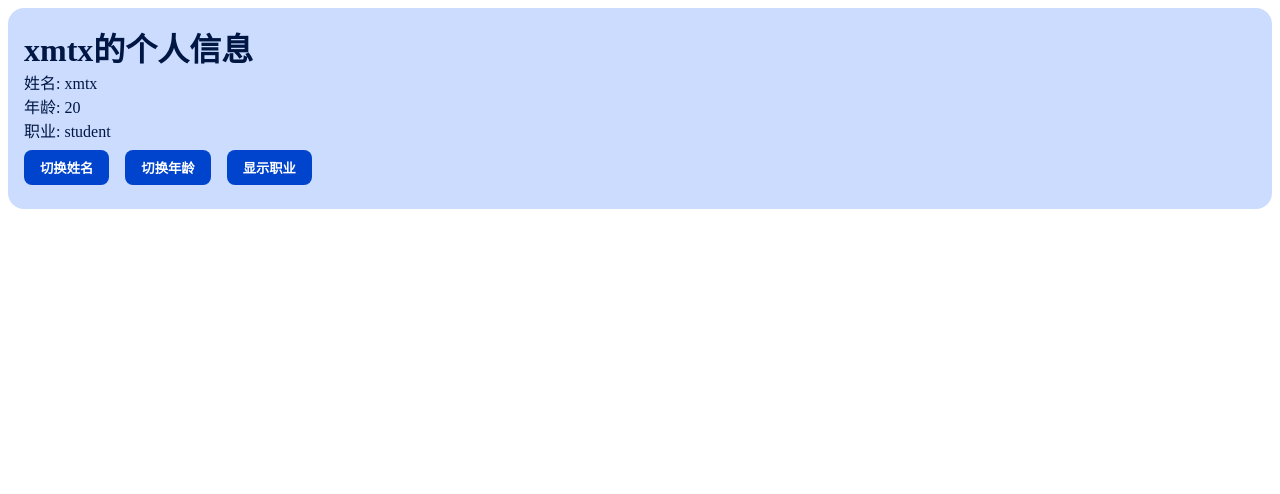
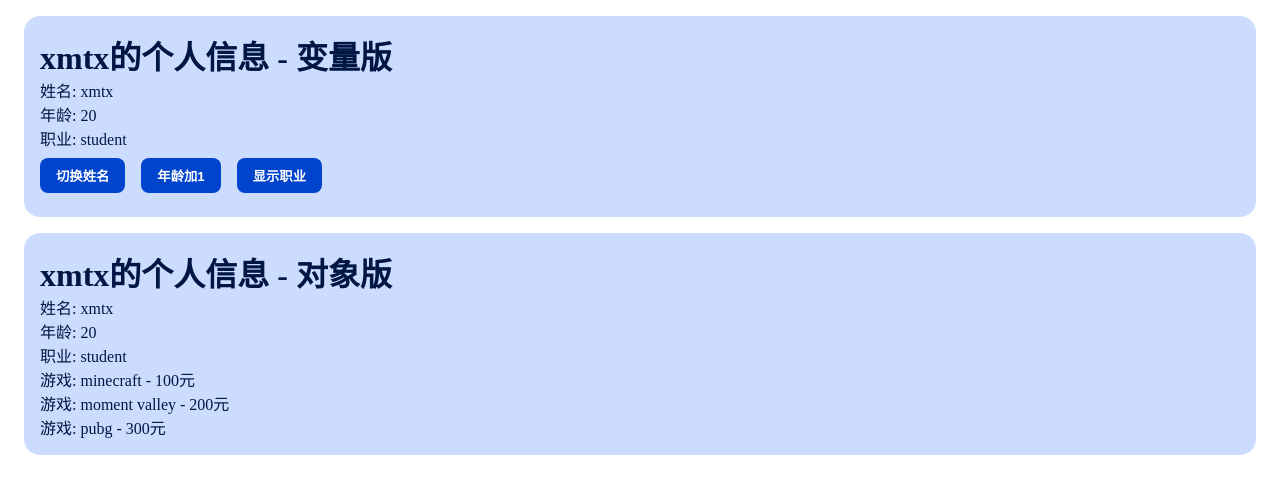
Before and after one commit to coder-xmtx/New-Website, a Vue app: page / in a window 1280 px wide. Shown: the top 494 px of the page. Built offline with nearby package versions, Linux system fonts and the light colour scheme.

Commit message:
✅ Update Ref

```diff
--- a/src/App.vue
+++ b/src/App.vue
@@ -1,9 +1,11 @@
 <script setup lang="ts">
 import Test from "./components/Test.vue";
+import Ref from "./components/Ref.vue";
 </script>
 
 <template>
   <Test />
+  <Ref />
 </template>
 
 <style scoped></style>
--- /dev/null
+++ b/src/components/Ref.vue
@@ -0,0 +1,36 @@
+<script setup lang="ts">
+import { ref } from 'vue';
+
+// 定义对象
+let obj = ref({ name: "xmtx", age: 20, profession: "student" });
+const games = ref([
+    { name: "minecraft", price: 100 },
+    { name: "moment valley", price: 200 },
+    { name: "pubg", price: 300 },
+])
+</script>
+
+<template>
+    <div class="xmtx">
+        <h1>xmtx的个人信息 - 对象版</h1>
+        <p>姓名: {{ obj.name }}</p>
+        <p>年龄: {{ obj.age }}</p>
+        <p>职业: {{ obj.profession }}</p>
+        <p v-for="game in games" :key="game.name">游戏: {{ game.name }} - {{ game.price }}元</p>
+    </div>
+</template>
+
+<style scoped>
+* {
+    margin: 0;
+    padding: 0;
+}
+
+.xmtx {
+    background-color: #cbdcff;
+    color: #001643;
+    border-radius: 1rem;
+    padding: 1rem;
+    margin: 1rem;
+}
+</style>
--- a/src/components/Test.vue
+++ b/src/components/Test.vue
@@ -1,7 +1,6 @@
-<script lang="ts">
+<script setup lang="ts">
 import { ref } from 'vue';
-export default {
-    setup() {
+
 // 定义变量
 let name = ref("xmtx");
 let age = ref(20);
@@ -13,35 +12,22 @@ export default {
 }
 
 function changeAge() {
-            age.value = 21;
+    age.value += 1;
 }
 
 function showProfession() {
     alert(profession);
 }
-
-
-        // 返回数据
-        return {
-            name,
-            age,
-            profession,
-            changeName,
-            changeAge,
-            showProfession
-        };
-    }
-}
 </script>
 
 <template>
     <div class="xmtx">
-        <h1>xmtx的个人信息</h1>
+        <h1>xmtx的个人信息 - 变量版</h1>
         <p>姓名: {{ name }}</p>
         <p>年龄: {{ age }}</p>
         <p>职业: {{ profession }}</p>
         <button @click="changeName" class="btn">切换姓名</button>
-        <button @click="changeAge" class="btn">切换年龄</button>
+        <button @click="changeAge" class="btn">年龄加1</button>
         <button @click="showProfession" class="btn">显示职业</button>
     </div>
 </template>
@@ -57,6 +43,7 @@ export default {
     color: #001643;
     border-radius: 1rem;
     padding: 1rem;
+    margin: 1rem;
 }
 
 .btn {
```
Also changed, not shown: VueNotes/ref.md (+3 -0 lines). Lines whose indentation alone changed are shown as unchanged.
